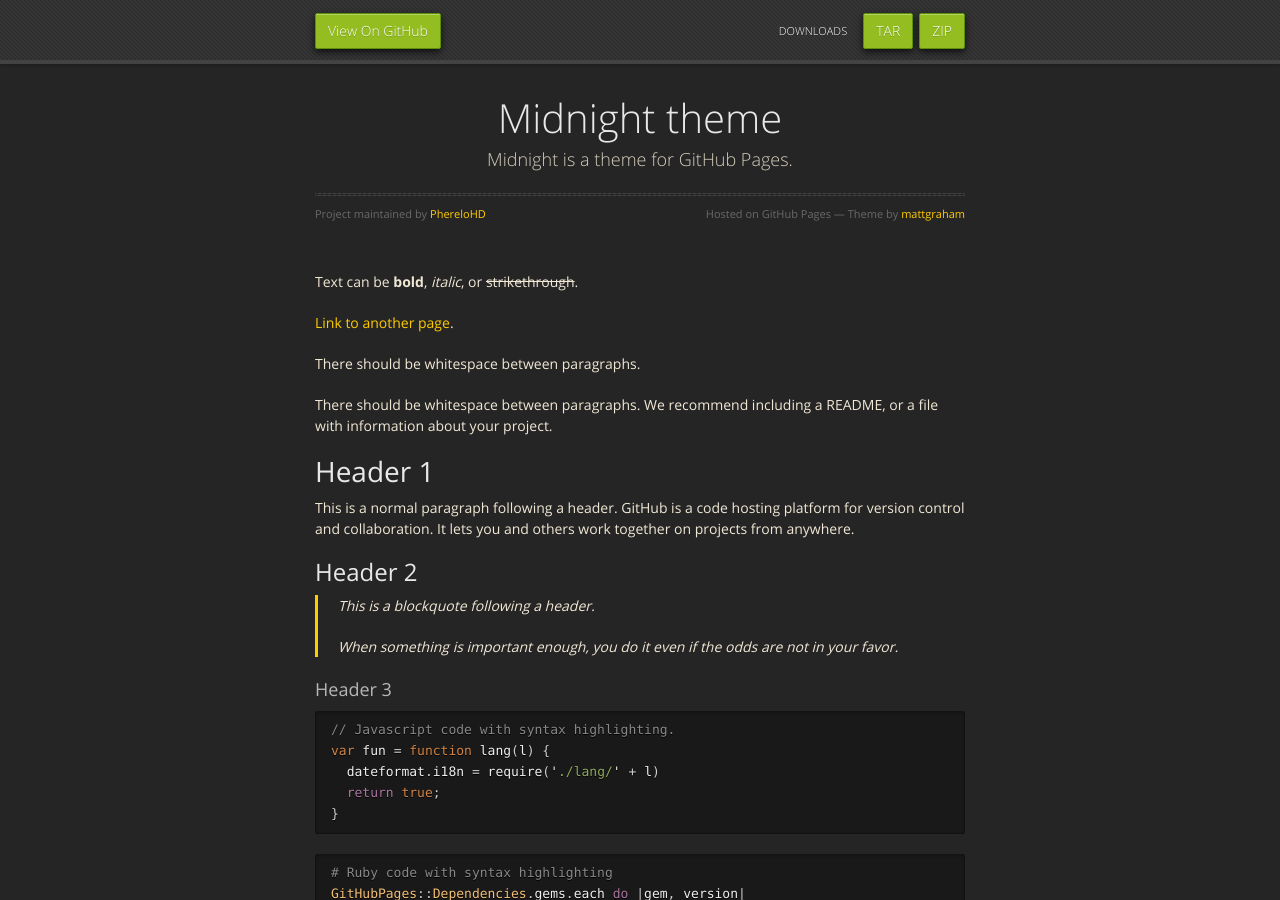
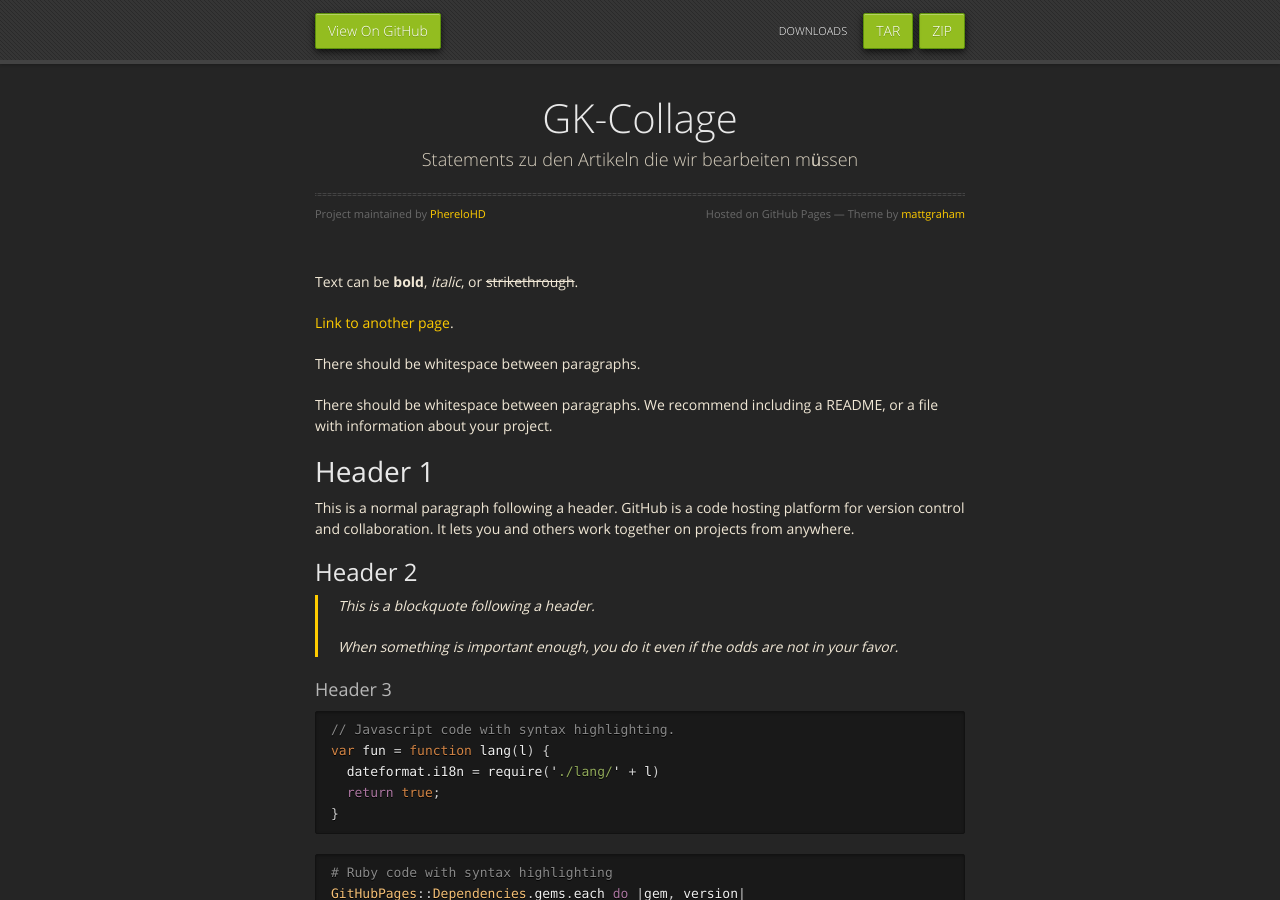
Before and after one commit to PhereloHD/gk-collage, a Jekyll site: the page built from index.md, in a window 1280 px wide and 900 px high. Built offline with Jekyll 4.4.1, drawn with Linux system fonts in a browser that asks for light colours.

Commit message:
Update _config.yml

```diff
--- a/_config.yml
+++ b/_config.yml
@@ -1,5 +1,5 @@
-title: Midnight theme
-description: Midnight is a theme for GitHub Pages.
+title: GK-Collage
+description: Statements zu den Artikeln die wir bearbeiten müssen
 show_downloads: true
 google_analytics:
 theme: jekyll-theme-midnight
```
